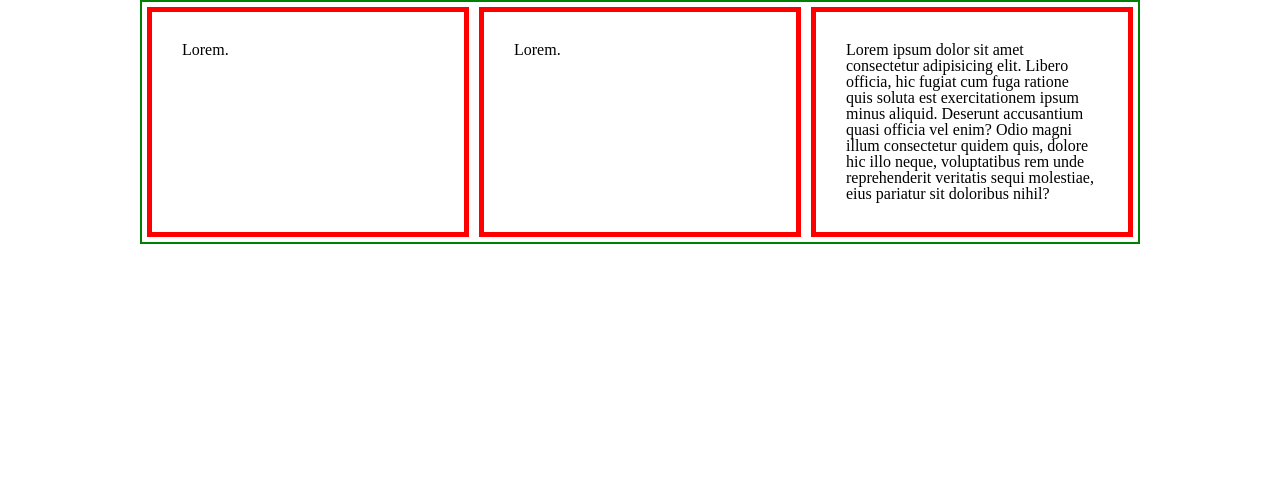
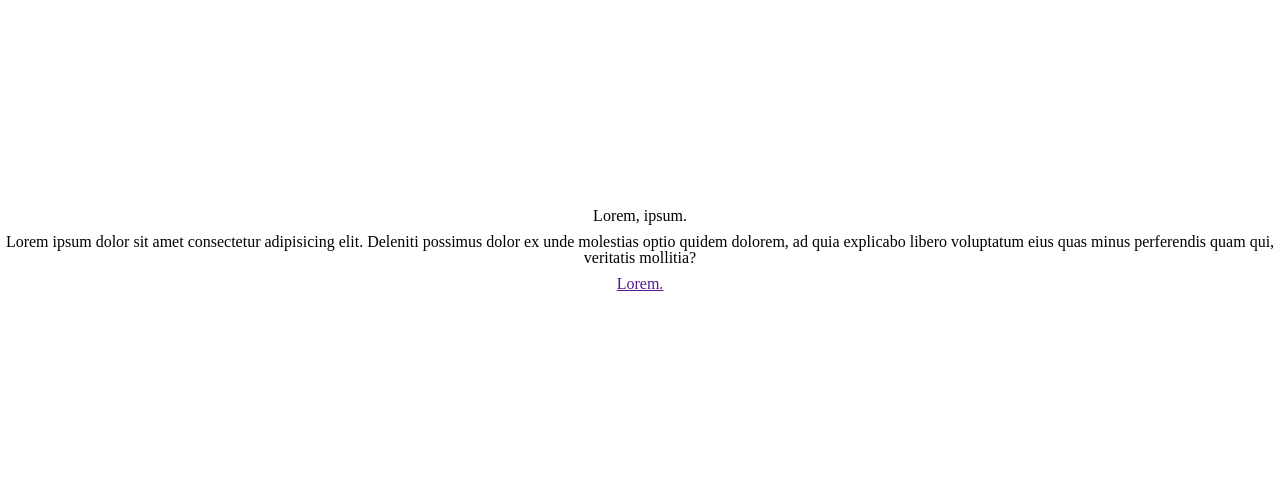
Before and after one commit to VasyaSuperr/pe20024-1-css, a plain HTML site: page index.html in a window 1280 px wide. Drawn offline with Linux system fonts and the light colour scheme.

Commit message:
add header

```diff
--- a/assets/css/style.css
+++ b/assets/css/style.css
@@ -34,20 +34,12 @@ div {
   border: none;
 }
 
-section {
-  max-width: 1000px;
-  min-width: 320px;
-  width: 100%;
-  margin: 0 auto;
+header {
+  display: flex;
+  flex-direction: column;
+  justify-content: center;
+  align-items: center;
+  text-align: center;
+  gap: 10px;
+  height: 500px;
 }
-
-footer {
-  display: flex;
-  gap: 10px;
-}
-
-article {
-  border: 5px solid red;
-  width: 100%;
-  padding: 30px;
-}
--- a/index.html
+++ b/index.html
@@ -21,19 +21,16 @@
       <div>Deleniti.</div>
       <div>Officia!</div>
     </section> -->
-    <section>
-      <footer>
-        <article>Lorem.</article>
-        <article>Lorem.</article>
-        <article>
-          Lorem ipsum dolor sit amet consectetur adipisicing elit. Libero
-          officia, hic fugiat cum fuga ratione quis soluta est exercitationem
-          ipsum minus aliquid. Deserunt accusantium quasi officia vel enim? Odio
-          magni illum consectetur quidem quis, dolore hic illo neque,
-          voluptatibus rem unde reprehenderit veritatis sequi molestiae, eius
-          pariatur sit doloribus nihil?
-        </article>
-      </footer>
-    </section>
+
+    <header>
+      <h1>Lorem, ipsum.</h1>
+      <p>
+        Lorem ipsum dolor sit amet consectetur adipisicing elit. Deleniti
+        possimus dolor ex unde molestias optio quidem dolorem, ad quia explicabo
+        libero voluptatum eius quas minus perferendis quam qui, veritatis
+        mollitia?
+      </p>
+      <a href="">Lorem.</a>
+    </header>
   </body>
 </html>
```
